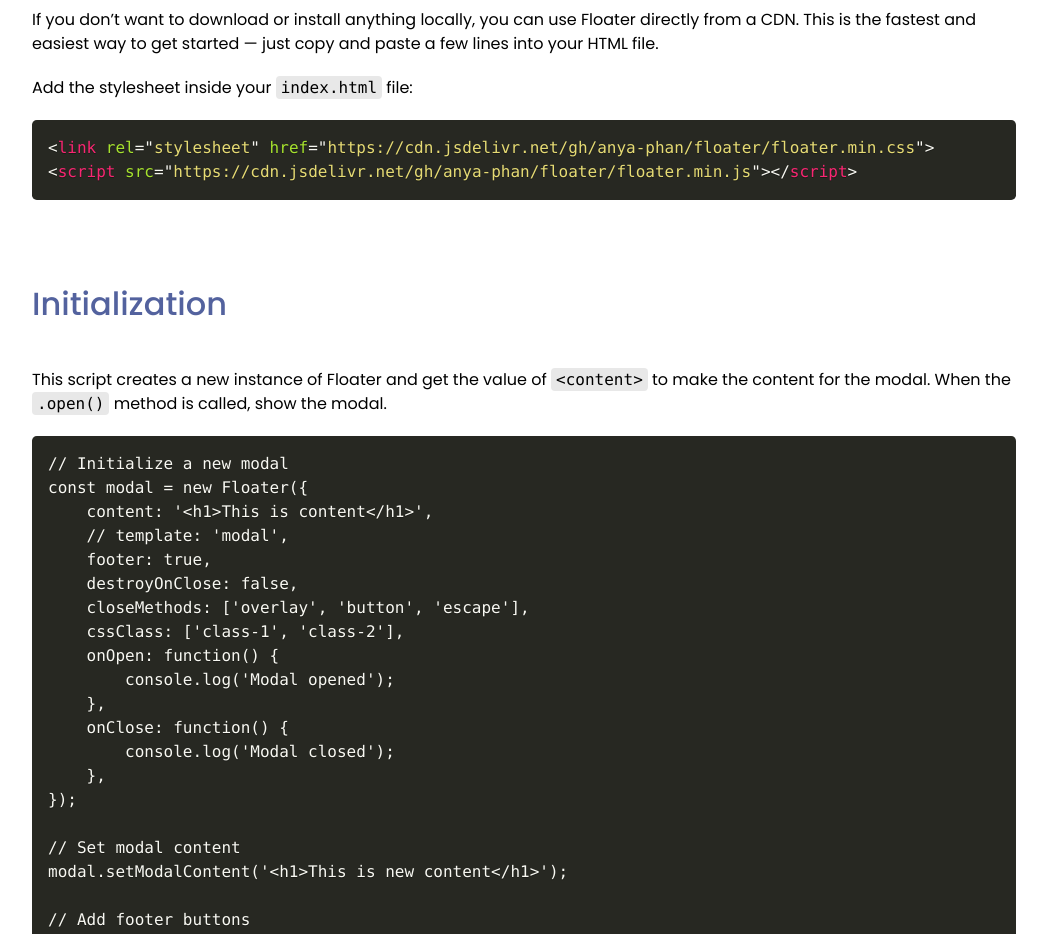
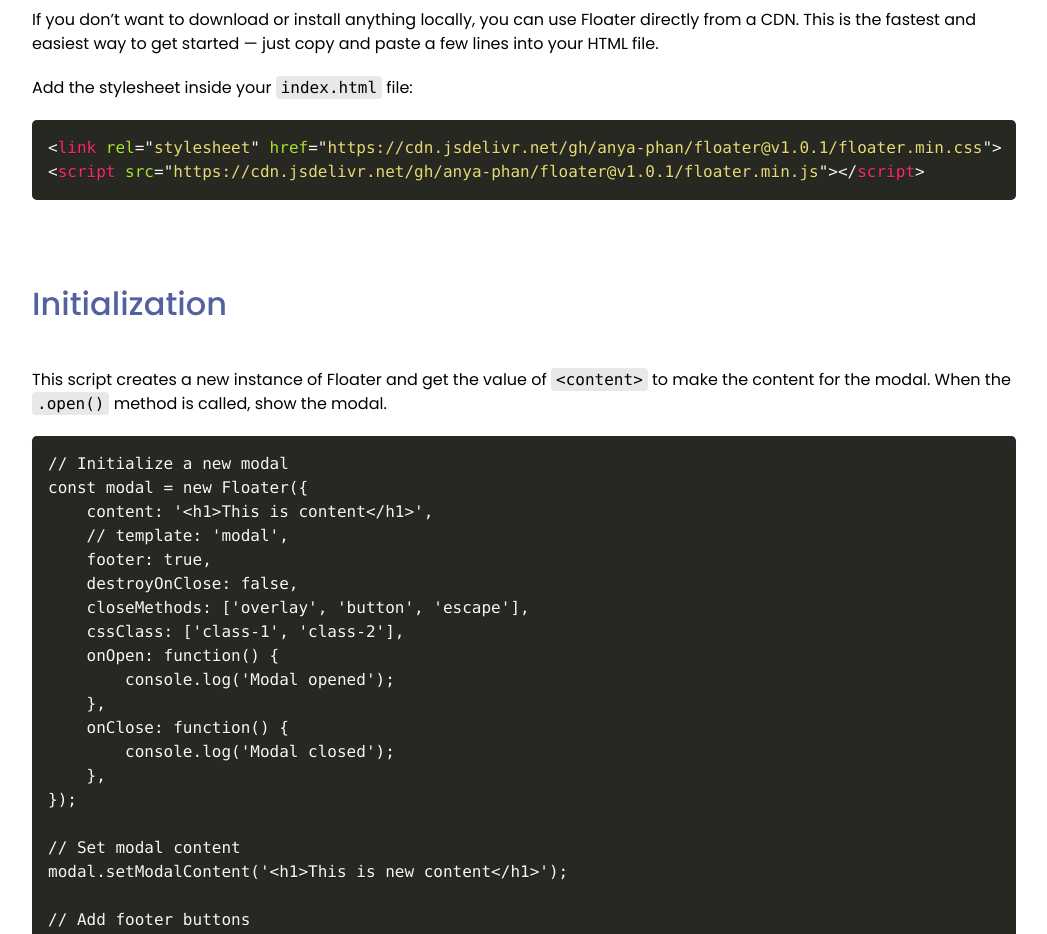
Before and after one commit to Anya-Phan/floater, a website: page index.html in a window 1280 px wide. Shown: the part 1440-2374 px from the top of the page, without its empty margins (116-1163 px from the left). Drawn offline with nearby package versions, Linux system fonts and the light colour scheme.

Commit message:
Update CDN links

```diff
--- a/index.html
+++ b/index.html
@@ -133,8 +133,8 @@
                 <p class="floater-lib__text">
                     Add the stylesheet inside your <code>index.html</code> file:
                 </p>
-                <pre><code class="language-markup">&lt;link rel=&quot;stylesheet&quot; href=&quot;https://cdn.jsdelivr.net/gh/anya-phan/floater/floater.min.css&quot;&gt;
-&lt;script src=&quot;https://cdn.jsdelivr.net/gh/anya-phan/floater/floater.min.js&quot;&gt;&lt;/script&gt;
+                <pre><code class="language-markup">&lt;link rel=&quot;stylesheet&quot; href=&quot;https://cdn.jsdelivr.net/gh/anya-phan/floater@v1.0.1/floater.min.css&quot;&gt;
+&lt;script src=&quot;https://cdn.jsdelivr.net/gh/anya-phan/floater@v1.0.1/floater.min.js&quot;&gt;&lt;/script&gt;
 </code></pre>
 
             </div>
```
